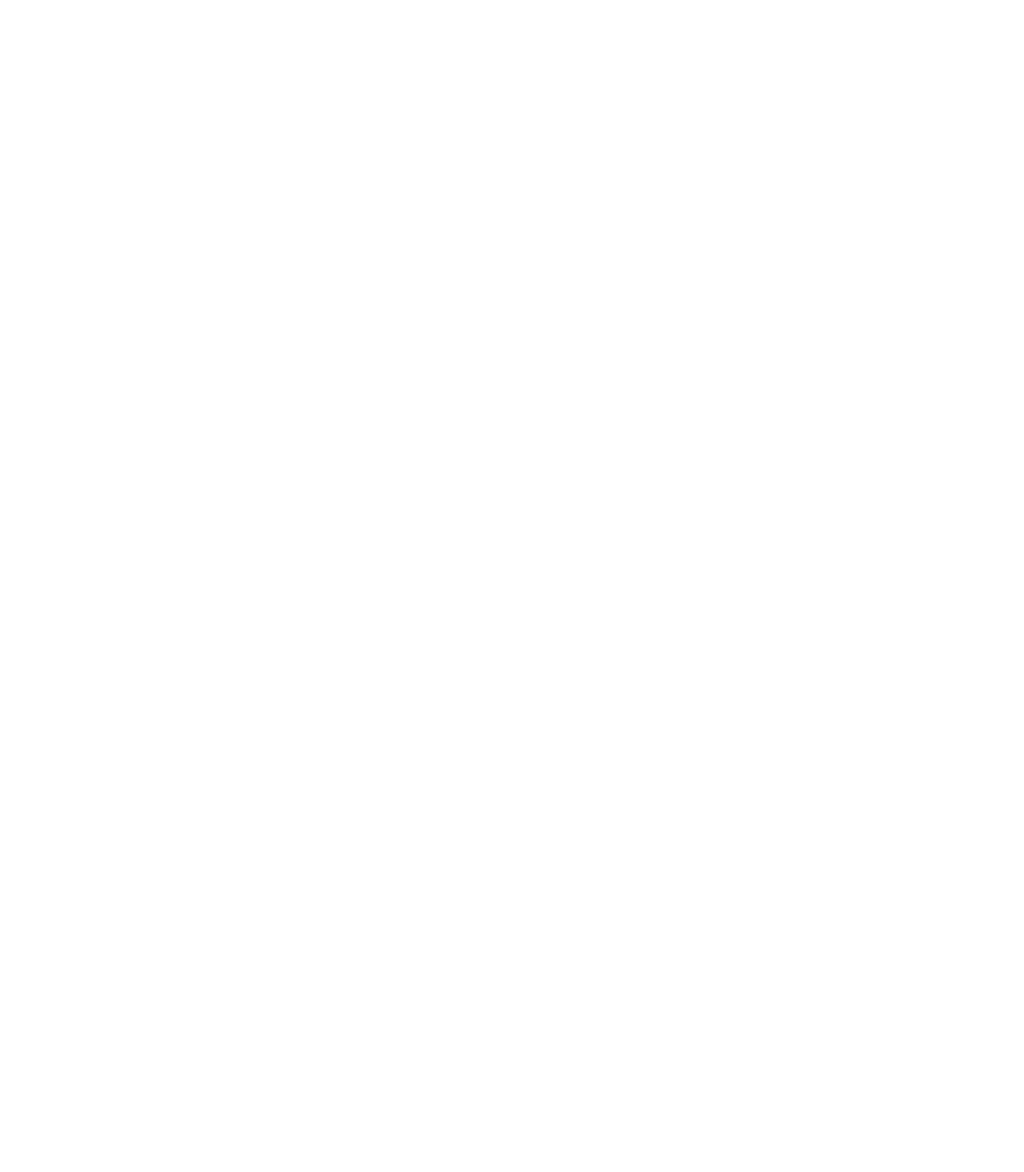
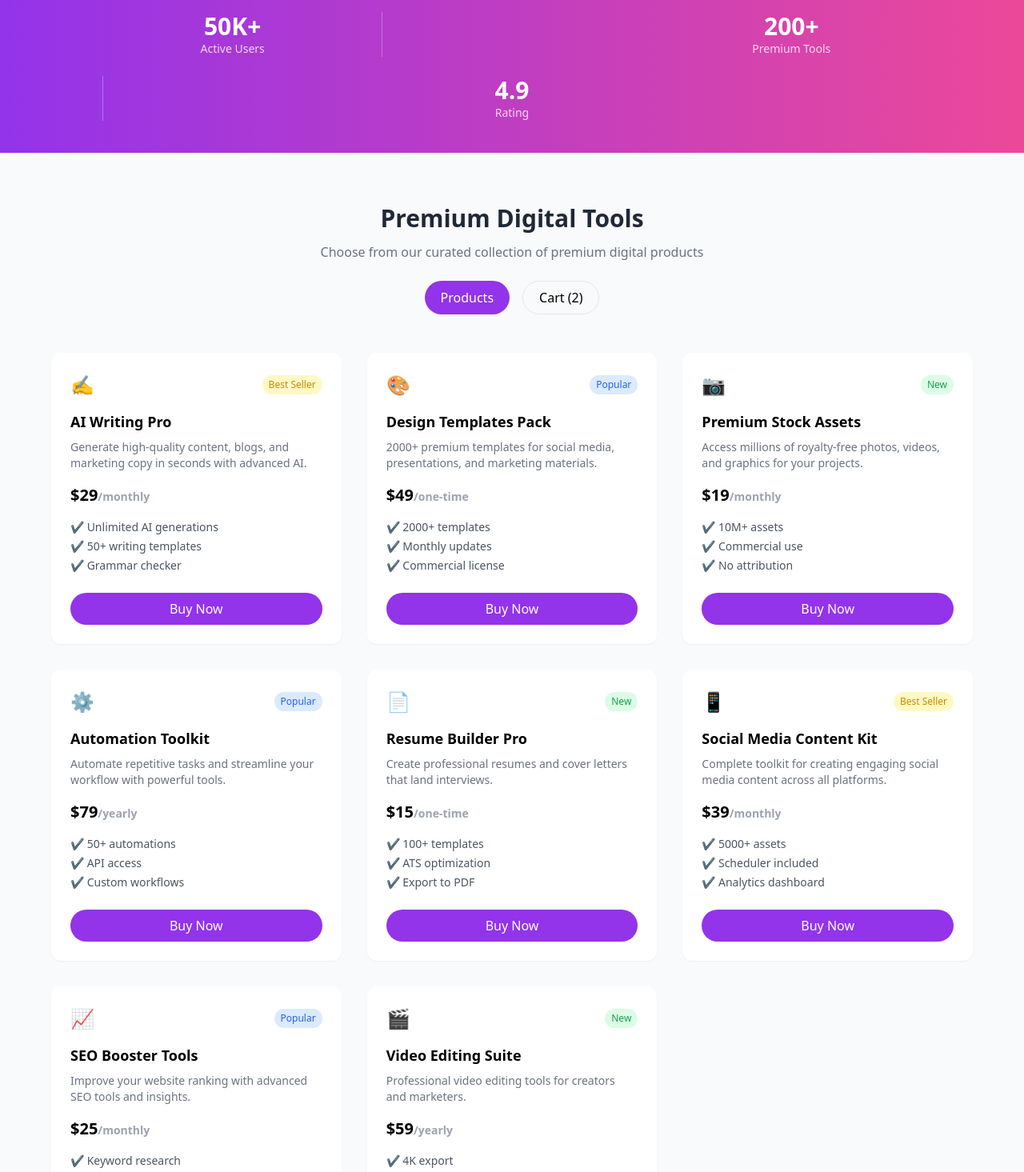
Before and after one commit to SakiAlAmin01/Programming-Hero-Assignment-6, a React (Vite) app: page / in a window 1280 px wide. Shown: the part 1020-2485 px from the top of the page at 80% size. Before the commit the page ends 995 px from the top, so only its background shows below. Built offline with nearby package versions, Linux system fonts and the light colour scheme.

Commit message:
Stats bar & Products

```diff
--- a/src/App.jsx
+++ b/src/App.jsx
@@ -1,11 +1,15 @@
 import Navbar from "./Navbar";
 import Hero from "./Hero";
+import StatsBar from "./Stats";
+import Products from "./product";
 
 function App() {
   return (
     <>
       <Navbar cartCount={3} />
       <Hero />
+      <StatsBar />
+      <Products />
     </>
   );
 }
--- /dev/null
+++ b/src/Stats.jsx
@@ -0,0 +1,29 @@
+import React from "react";
+export default function StatsBar() {
+  return (
+    <div className="bg-gradient-to-r from-purple-600 to-pink-500 text-white py-10">
+      <div className="grid grid-cols-1 md:grid-cols-3 text-center gap-6 max-w-5xl mx-auto">
+
+        <div>
+          <h2 className="text-3xl font-bold">50K+</h2>
+          <p className="text-sm opacity-80">Active Users</p>
+        </div>
+
+        <div className="hidden md:block border-l border-white/30"></div>
+
+        <div>
+          <h2 className="text-3xl font-bold">200+</h2>
+          <p className="text-sm opacity-80">Premium Tools</p>
+        </div>
+
+        <div className="hidden md:block border-l border-white/30"></div>
+
+        <div>
+          <h2 className="text-3xl font-bold">4.9</h2>
+          <p className="text-sm opacity-80">Rating</p>
+        </div>
+
+      </div>
+    </div>
+  );
+}
--- /dev/null
+++ b/src/product.jsx
@@ -0,0 +1,80 @@
+import React from "react";
+import products from "./products.json";
+
+export default function Products() {
+  return (
+    <div className="bg-gray-50 py-16 px-6 lg:px-12">
+
+      {/* Heading */}
+      <div className="text-center mb-12">
+        <h2 className="text-3xl font-bold text-gray-800">
+          Premium Digital Tools
+        </h2>
+        <p className="text-gray-500 mt-3">
+          Choose from our curated collection of premium digital products
+        </p>
+
+        <div className="flex justify-center gap-4 mt-6">
+          <button className="bg-purple-600 text-white px-5 py-2 rounded-full">
+            Products
+          </button>
+          <button className="border px-5 py-2 rounded-full">
+            Cart (2)
+          </button>
+        </div>
+      </div>
+
+      {/* Grid */}
+      <div className="grid md:grid-cols-2 lg:grid-cols-3 gap-8 max-w-6xl mx-auto">
+        {products.map((item) => (
+          <div
+            key={item.id}
+            className="bg-white p-6 rounded-xl shadow-sm hover:shadow-md transition"
+          >
+
+            {/* Tag */}
+            <div className="flex justify-between items-center mb-4">
+              <span className="text-2xl">{item.icon}</span>
+              <span className={`text-xs px-2 py-1 rounded-full
+                ${item.tagType === "best" && "bg-yellow-100 text-yellow-600"}
+                ${item.tagType === "popular" && "bg-blue-100 text-blue-600"}
+                ${item.tagType === "new" && "bg-green-100 text-green-600"}
+              `}>
+                {item.tag}
+              </span>
+            </div>
+
+            {/* Title */}
+            <h3 className="text-lg font-semibold">{item.name}</h3>
+
+            {/* Desc */}
+            <p className="text-sm text-gray-500 mt-2">
+              {item.description}
+            </p>
+
+            {/* Price */}
+            <p className="text-xl font-bold mt-4">
+              ${item.price}
+              <span className="text-sm text-gray-400">
+                /{item.period}
+              </span>
+            </p>
+
+            {/* Features */}
+            <ul className="mt-4 space-y-1 text-sm text-gray-600">
+              {item.features.map((f, i) => (
+                <li key={i}>✔ {f}</li>
+              ))}
+            </ul>
+
+            {/* Button */}
+            <button className="mt-6 w-full bg-purple-600 text-white py-2 rounded-full hover:bg-purple-700">
+              Buy Now
+            </button>
+
+          </div>
+        ))}
+      </div>
+    </div>
+  );
+}
--- /dev/null
+++ b/src/products.json
@@ -0,0 +1,122 @@
+[
+  {
+    "id": 1,
+    "name": "AI Writing Pro",
+    "description": "Generate high-quality content, blogs, and marketing copy in seconds with advanced AI.",
+    "price": 29,
+    "period": "monthly",
+    "tag": "Best Seller",
+    "tagType": "best",
+    "features": [
+      "Unlimited AI generations",
+      "50+ writing templates",
+      "Grammar checker"
+    ],
+    "icon": "✍️"
+  },
+  {
+    "id": 2,
+    "name": "Design Templates Pack",
+    "description": "2000+ premium templates for social media, presentations, and marketing materials.",
+    "price": 49,
+    "period": "one-time",
+    "tag": "Popular",
+    "tagType": "popular",
+    "features": [
+      "2000+ templates",
+      "Monthly updates",
+      "Commercial license"
+    ],
+    "icon": "🎨"
+  },
+  {
+    "id": 3,
+    "name": "Premium Stock Assets",
+    "description": "Access millions of royalty-free photos, videos, and graphics for your projects.",
+    "price": 19,
+    "period": "monthly",
+    "tag": "New",
+    "tagType": "new",
+    "features": [
+      "10M+ assets",
+      "Commercial use",
+      "No attribution"
+    ],
+    "icon": "📷"
+  },
+  {
+    "id": 4,
+    "name": "Automation Toolkit",
+    "description": "Automate repetitive tasks and streamline your workflow with powerful tools.",
+    "price": 79,
+    "period": "yearly",
+    "tag": "Popular",
+    "tagType": "popular",
+    "features": [
+      "50+ automations",
+      "API access",
+      "Custom workflows"
+    ],
+    "icon": "⚙️"
+  },
+  {
+    "id": 5,
+    "name": "Resume Builder Pro",
+    "description": "Create professional resumes and cover letters that land interviews.",
+    "price": 15,
+    "period": "one-time",
+    "tag": "New",
+    "tagType": "new",
+    "features": [
+      "100+ templates",
+      "ATS optimization",
+      "Export to PDF"
+    ],
+    "icon": "📄"
+  },
+  {
+    "id": 6,
+    "name": "Social Media Content Kit",
+    "description": "Complete toolkit for creating engaging social media content across all platforms.",
+    "price": 39,
+    "period": "monthly",
+    "tag": "Best Seller",
+    "tagType": "best",
+    "features": [
+      "5000+ assets",
+      "Scheduler included",
+      "Analytics dashboard"
+    ],
+    "icon": "📱"
+  },
+  {
+    "id": 7,
+    "name": "SEO Booster Tools",
+    "description": "Improve your website ranking with advanced SEO tools and insights.",
+    "price": 25,
+    "period": "monthly",
+    "tag": "Popular",
+    "tagType": "popular",
+    "features": [
+      "Keyword research",
+      "Site audit",
+      "Rank tracking"
+    ],
+    "icon": "📈"
+  },
+  {
+    "id": 8,
+    "name": "Video Editing Suite",
+    "description": "Professional video editing tools for creators and marketers.",
+    "price": 59,
+    "period": "yearly",
+    "tag": "New",
+    "tagType": "new",
+    "features": [
+      "4K export",
+      "Transitions & effects",
+      "Audio tools"
+    ],
+    "icon": "🎬"
+  }
+]
```
